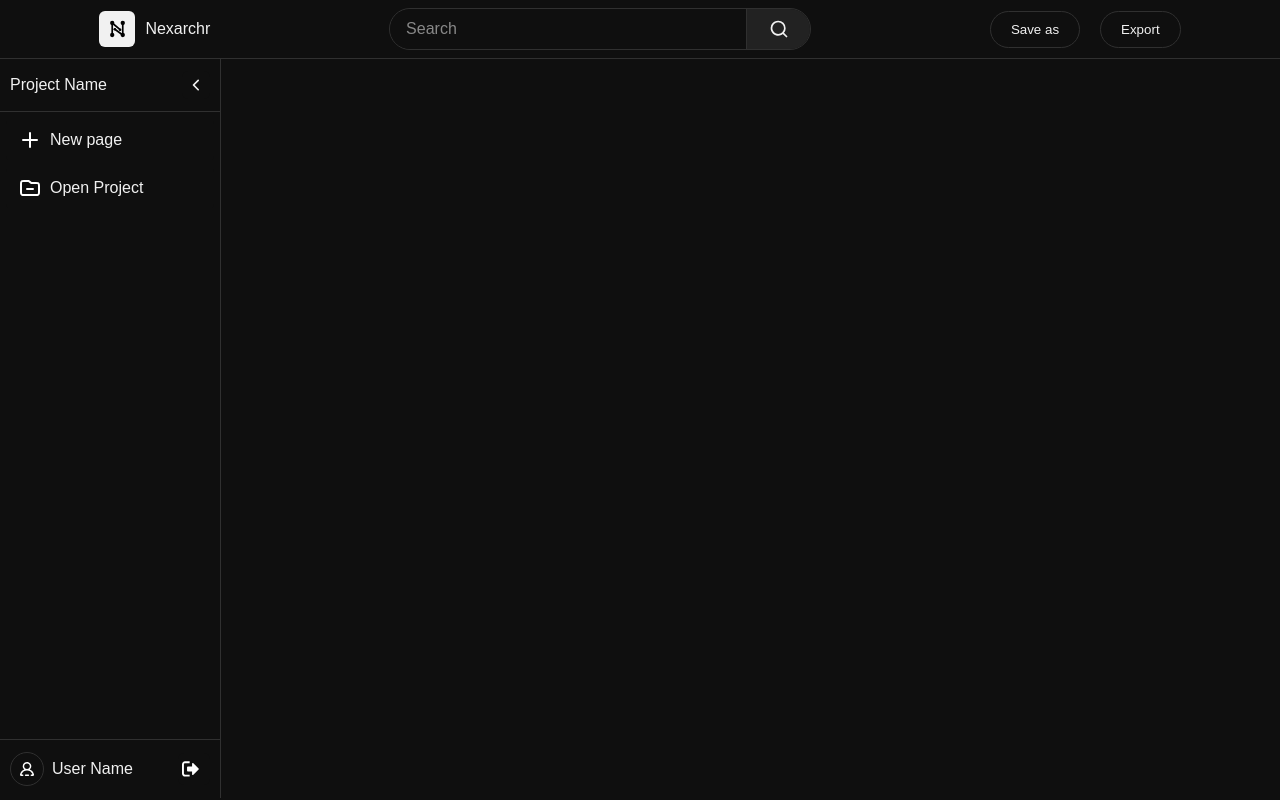
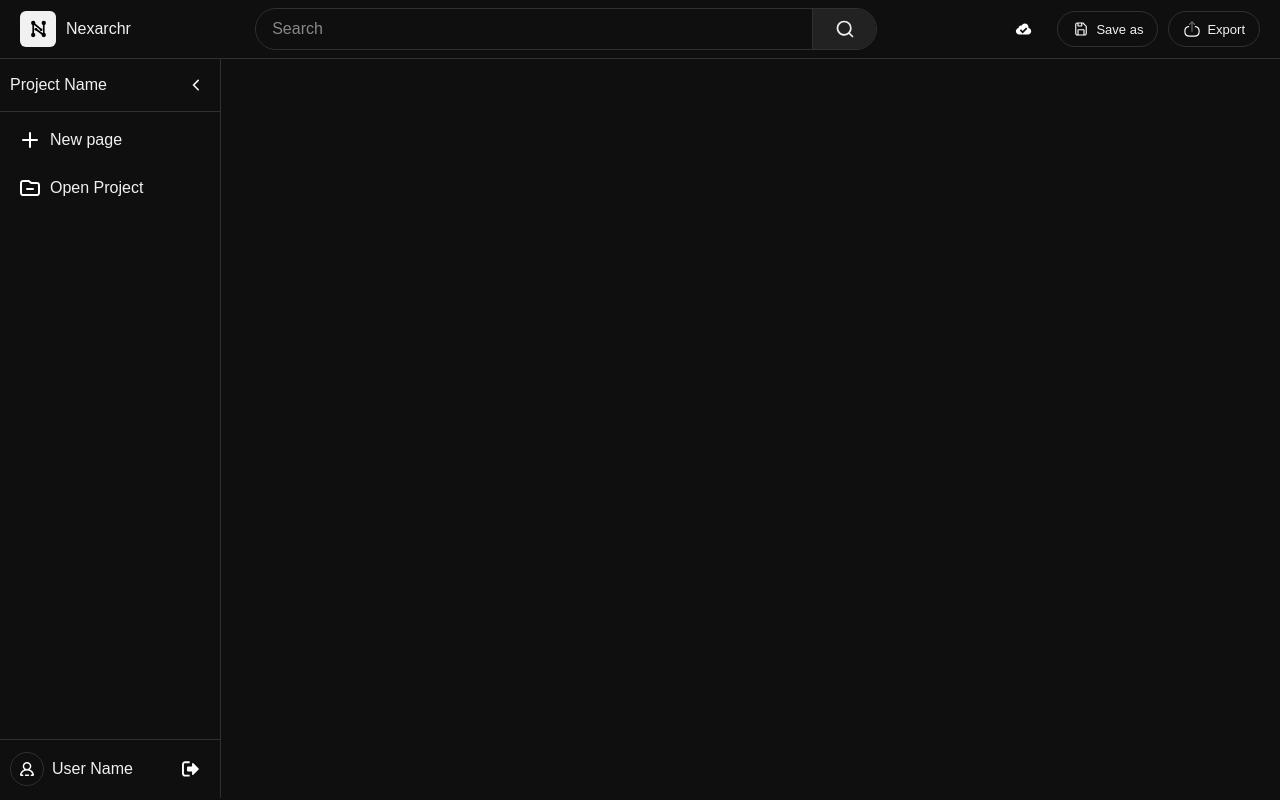
Before and after one commit to K7SUNNY/Nexarch, a React (Vite) app: page / in a window 1280 px wide. Built offline with nearby package versions, Linux system fonts and the light colour scheme.

Commit message:
Stage 3 added all the essential icon as of now and done a slight redesign on the UI

```diff
--- a/src/App.css
+++ b/src/App.css
@@ -9,7 +9,7 @@
 /* Header.tsx */
 .header{
   display: flex;
-  justify-content: space-around;
+  justify-content: space-between;
   align-items: center;
   padding: 8px 20px;
   gap: 20px;
@@ -46,7 +46,7 @@
   display: flex;
   align-items: center;
   width: 100%;
-  max-width: 420px;
+  max-width: 620px;
   height: 40px;
   border-radius: 40px;
   border: 1px solid #303030;
@@ -114,25 +114,48 @@
   background-color: transparent;
 }
 
-.actions-nav{
+.actions-nav {
   display: flex;
   align-items: center;
-  justify-content: space-around;
-  gap: 20px;
+  gap: 10px;
 }
 
-.actions-nav button{
+.action-nav-button {
+  display: inline-flex;
+  align-items: center;
+  justify-content: center;
+  gap: 6px;
   background-color: transparent;
   border: 1px solid #303030;
   cursor: pointer;
   color: #f1f1f1;
-  padding: 10px 20px;
-  transition: color 0.15s ease;
+  padding: 6px 14px;
+  height: 36px;
+  box-sizing: border-box;
+  transition: all 0.15s ease;
   border-radius: 40px;
-  box-shadow: 0 0 0 2px transparent;
+  font-size: 13px;
+  font-weight: 500;
+  line-height: 1;
+  white-space: nowrap;
 }
 
+.action-nav-button:hover {
+  background-color: #222222;
+  border-color: #454545;
+  color: #ffffff;
+}
 
+.action-nav-button svg {
+  width: 18px;
+  height: 18px;
+  flex-shrink: 0;
+  display: block;
+}
+
+#refresh-save{
+  border: none;
+}
 
 
 
--- a/src/components/layouts/Header.tsx
+++ b/src/components/layouts/Header.tsx
@@ -70,10 +70,78 @@ function Header() {
         </form>
 
         <div className="actions-nav">
-          <button className="action-button" id="save-as">
+          <button className="action-nav-button" id="refresh-save">
+            <svg
+              xmlns="http://www.w3.org/2000/svg"
+              width="24px"
+              height="24px"
+              viewBox="0 0 20 20"
+            >
+              <rect x="0" fill="none" width="20" height="20" />
+
+              <g>
+                <path
+                  d="M14.8 9c.1-.3.2-.6.2-1 0-2.2-1.8-4-4-4-1.5 0-2.9.9-3.5 2.2-.3-.1-.7-.2-1-.2C5.1 6 4 7.1 4 8.5c0 .2 0 .4.1.5-1.8.3-3.1 1.7-3.1 3.5C1 14.4 2.6 16 4.5 16h10c1.9 0 3.5-1.6 3.5-3.5 0-1.8-1.4-3.3-3.2-3.5zm-6.3 5.9l-3.2-3.2 1.4-1.4 1.8 1.8 3.8-3.8 1.4 1.4-5.2 5.2z"
+                  fill="#ffffff"
+                />
+              </g>
+            </svg>
+          </button>
+          <button className="action-nav-button" id="save-as">
+            <svg
+              xmlns="http://www.w3.org/2000/svg"
+              width="18px"
+              height="18px"
+              viewBox="0 0 24 24"
+              fill="none"
+            >
+              <path
+                d="M17 20.75H7C6.27065 20.75 5.57118 20.4603 5.05546 19.9445C4.53973 19.4288 4.25 18.7293 4.25 18V6C4.25 5.27065 4.53973 4.57118 5.05546 4.05546C5.57118 3.53973 6.27065 3.25 7 3.25H14.5C14.6988 3.25018 14.8895 3.32931 15.03 3.47L19.53 8C19.6707 8.14052 19.7498 8.33115 19.75 8.53V18C19.75 18.7293 19.4603 19.4288 18.9445 19.9445C18.4288 20.4603 17.7293 20.75 17 20.75ZM7 4.75C6.66848 4.75 6.35054 4.8817 6.11612 5.11612C5.8817 5.35054 5.75 5.66848 5.75 6V18C5.75 18.3315 5.8817 18.6495 6.11612 18.8839C6.35054 19.1183 6.66848 19.25 7 19.25H17C17.3315 19.25 17.6495 19.1183 17.8839 18.8839C18.1183 18.6495 18.25 18.3315 18.25 18V8.81L14.19 4.75H7Z"
+                fill="#ffffff"
+              />
+              <path
+                d="M16.75 20H15.25V13.75H8.75V20H7.25V13.5C7.25 13.1685 7.3817 12.8505 7.61612 12.6161C7.85054 12.3817 8.16848 12.25 8.5 12.25H15.5C15.8315 12.25 16.1495 12.3817 16.3839 12.6161C16.6183 12.8505 16.75 13.1685 16.75 13.5V20Z"
+                fill="#ffffff"
+              />
+              <path
+                d="M12.47 8.75H8.53001C8.3606 8.74869 8.19311 8.71403 8.0371 8.64799C7.88109 8.58195 7.73962 8.48582 7.62076 8.36511C7.5019 8.24439 7.40798 8.10144 7.34437 7.94443C7.28075 7.78741 7.24869 7.61941 7.25001 7.45V4H8.75001V7.25H12.25V4H13.75V7.45C13.7513 7.61941 13.7193 7.78741 13.6557 7.94443C13.592 8.10144 13.4981 8.24439 13.3793 8.36511C13.2604 8.48582 13.1189 8.58195 12.9629 8.64799C12.8069 8.71403 12.6394 8.74869 12.47 8.75Z"
+                fill="#ffffff"
+              />
+            </svg>
             Save as
           </button>
-          <button className="action-button" id="export">
+          <button className="action-nav-button" id="export">
+            <svg
+              xmlns="http://www.w3.org/2000/svg"
+              width="18px"
+              height="18px"
+              viewBox="0 0 24 24"
+              fill="none"
+            >
+              <path
+                d="M16.4405 8.8999C20.0405 9.2099 21.5105 11.0599 21.5105 15.1099V15.2399C21.5105 19.7099 19.7205 21.4999 15.2505 21.4999H8.74047C4.27047 21.4999 2.48047 19.7099 2.48047 15.2399V15.1099C2.48047 11.0899 3.93047 9.2399 7.47047 8.9099"
+                stroke="#ffffff"
+                strokeWidth="1.5"
+                strokeLinecap="round"
+                strokeLinejoin="round"
+              />
+              <g opacity="0.4">
+                <path
+                  d="M12 15.0001V3.62012"
+                  stroke="#ffffff"
+                  strokeWidth="1.5"
+                  strokeLinecap="round"
+                  strokeLinejoin="round"
+                />
+                <path
+                  d="M15.3504 5.85L12.0004 2.5L8.65039 5.85"
+                  stroke="#ffffff"
+                  strokeWidth="1.5"
+                  strokeLinecap="round"
+                  strokeLinejoin="round"
+                />
+              </g>
+            </svg>
             Export
           </button>
         </div>
```
Also changed, not shown: 1 other file (tests, documents, lock files or other folders).
